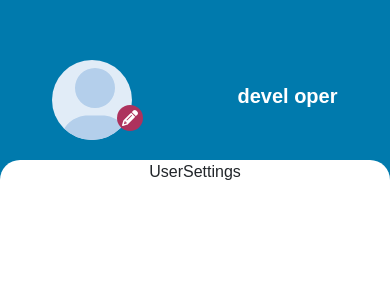
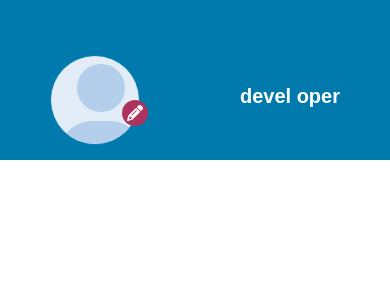
Before and after one commit to Gregfanyan/Simple-Email-Validation, a React (Create React App) app: page / in a window 390 px wide. Shown: the top 300 px of the page. Built offline with nearby package versions, Linux system fonts and the light colour scheme.

Commit message:
💄 improve responsiveness

```diff
--- a/src/App.module.css
+++ b/src/App.module.css
@@ -1,4 +1,4 @@
 .container {
   background-color: #007aad;
-  height: 100%;
+  width: 100%;
 }
--- a/src/components/Header/Header.module.css
+++ b/src/components/Header/Header.module.css
@@ -1,21 +1,21 @@
 .header {
-  background-color: #007aad;
-  width: 100%;
-  height: 160px;
+  min-width: 100%;
+  min-height: 160px;
   display: flex;
   justify-content: space-around;
   align-items: center;
   padding-top: 40px;
 }
 
-.container{
+.container {
   position: relative;
 }
 
 .userIcon {
-  width: 80px;
-  height: 80px;
+  width: 90px;
+  height: 90px;
   border-radius: 50%;
+  border: 1px solid #007aad;
   padding: 8px;
   overflow: hidden;
   background-color: #e1ecf7;
@@ -30,7 +30,7 @@
 
 .pencil {
   position: absolute;
-  left: 65px;
+  left: 72px;
   top: 45px;
   color: #fff;
   overflow: hidden;
@@ -43,3 +43,28 @@
   align-items: center;
   padding: 13px;
 }
+
+@media screen and (min-width: 800px) {
+  .wrapper {
+    width: auto;
+    min-height: 250px;
+    display: flex;
+    flex-direction: column;
+    background-image: url("../../images/Header.png");
+    background-repeat: no-repeat;
+    background-size: cover;
+    background-color: #fff;
+    position: relative;
+  }
+  .header {
+    display: flex;
+    flex-direction: column;
+    justify-content: flex-end;
+    row-gap: 10px;
+    position: absolute;
+    top: 140px;
+  }
+  .header h2 {
+    color: #007aad;
+  }
+}
--- a/src/components/Header/index.js
+++ b/src/components/Header/index.js
@@ -4,12 +4,11 @@ import { FontAwesomeIcon } from "@fortawesome/react-fontawesome";
 import { faUser, faPencil } from "@fortawesome/free-solid-svg-icons";
 function Header() {
   return (
+    <div className={styles.wrapper}>
       <header className={styles.header}>
-      <section
-      className={styles.container}
-      >
+        <section className={styles.container}>
           <div className={styles.userIcon}>
-          <FontAwesomeIcon icon={faUser} size="5x" />
+            <FontAwesomeIcon icon={faUser} size="6x" />
           </div>
           <div className={styles.pencil}>
             <FontAwesomeIcon icon={faPencil} />
@@ -17,6 +16,7 @@ function Header() {
         </section>
         <h2>devel oper</h2>
       </header>
+    </div>
   );
 }
 
--- a/src/components/UserSettings/UserSettings.module.css
+++ b/src/components/UserSettings/UserSettings.module.css
@@ -3,3 +3,9 @@
   background-color: #fff;
   margin-bottom: 50px;
 }
+
+@media screen and (min-width: 800px) {
+  .userSettingsContainer {
+    border-radius: 0;
+  }
+}
--- a/src/components/UserSettings/index.js
+++ b/src/components/UserSettings/index.js
@@ -1,7 +1,7 @@
 import React from "react";
 import styles from "./UserSettings.module.css";
 function UserSettings() {
-  return <div className={styles.userSettingsContainer}>UserSettings</div>;
+  return <div className={styles.userSettingsContainer}></div>;
 }
 
 export default UserSettings;
```
Lines whose indentation alone changed are shown as unchanged.
